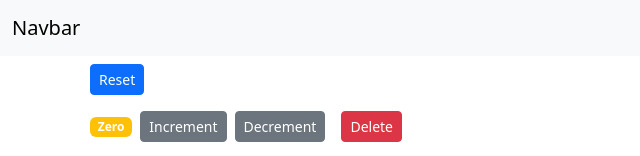
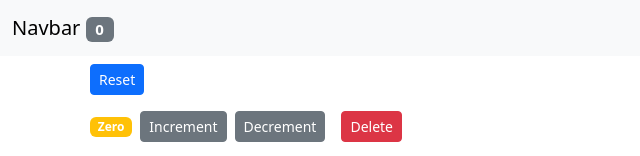
Before and after one commit to jabez-abija2399/React_projects, a React (Create React App) app in the folder counter-app/: page / in a window 1280 px wide. Shown: the top 156 px of the page, without its empty margins (0-640 px from the left). Built offline with nearby package versions, Linux system fonts and the light colour scheme.

Commit message:
Update Navbar component to display total counters in the badge

```diff
--- a/counter-app/src/components/navbar.jsx
+++ b/counter-app/src/components/navbar.jsx
@@ -6,7 +6,11 @@ class Navbar extends Component {
       <nav className="navbar navbar-light bg-light">
         <div className="container-fluid">
           <a className="navbar-brand" href="#">
-            Navbar
+            Navbar{" "}
+            <span className="badge bg-pill bg-secondary">
+              {" "}
+              {this.props.totalCounters}
+            </span>
           </a>
         </div>
       </nav>
```
